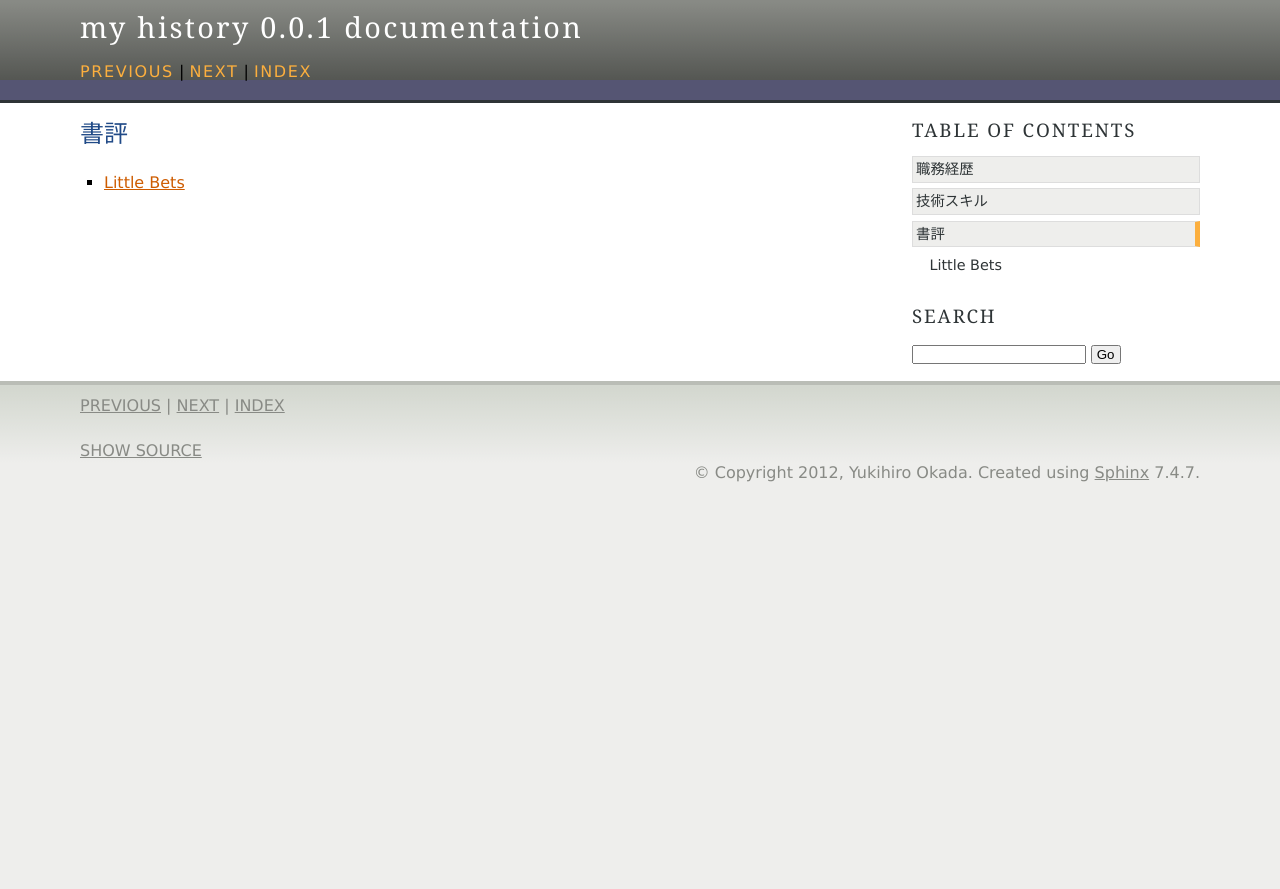
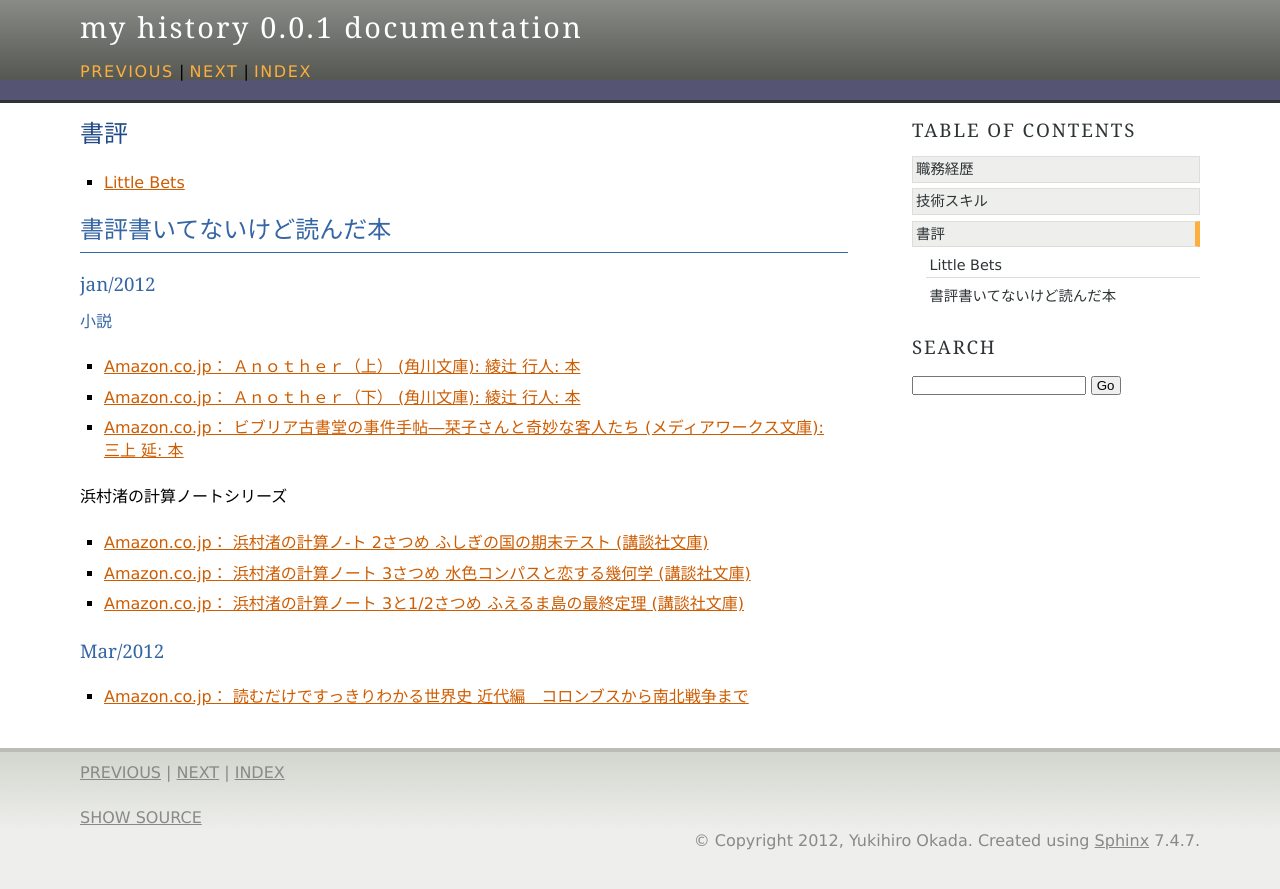
Before and after one commit to yuokada/yuokada.github.com, a Sphinx documentation site: the page built from source/bookreview.rst, in a window 1280 px wide. Shown: the top 889 px of the page. Built offline with Sphinx 7.4.7, drawn with Linux system fonts in a browser that asks for light colours.

Commit message:
Update sphinx page link

```diff
--- a/index.html
+++ b/index.html
@@ -1 +1,2 @@
 <h1>Hello</h1>
+<a href="/build/html/">sphinx page</a>
--- a/source/bookreview.rst
+++ b/source/bookreview.rst
@@ -6,3 +6,27 @@
    :maxdepth: 1
 
    review/little_bets
+
+
+書評書いてないけど読んだ本
+==========================
+
+jan/2012
+--------
+
+小説
+~~~~
+- `Amazon.co.jp： Ａｎｏｔｈｅｒ（上） (角川文庫): 綾辻 行人: 本 <http://www.amazon.co.jp/dp/4041000017/>`_
+- `Amazon.co.jp： Ａｎｏｔｈｅｒ（下） (角川文庫): 綾辻 行人: 本 <http://www.amazon.co.jp/dp/4041000009/>`_
+- `Amazon.co.jp： ビブリア古書堂の事件手帖―栞子さんと奇妙な客人たち (メディアワークス文庫): 三上 延: 本 <http://www.amazon.co.jp/dp/4048704699/>`_
+
+浜村渚の計算ノートシリーズ
+
+- `Amazon.co.jp： 浜村渚の計算ノ-ト 2さつめ ふしぎの国の期末テスト (講談社文庫) <http://www.amazon.co.jp/dp/4062771225/>`_
+- `Amazon.co.jp： 浜村渚の計算ノート 3さつめ 水色コンパスと恋する幾何学 (講談社文庫) <http://www.amazon.co.jp/dp/4062772515/>`_
+- `Amazon.co.jp： 浜村渚の計算ノート 3と1/2さつめ ふえるま島の最終定理 (講談社文庫) <http://www.amazon.co.jp/dp/4062773015/>`_
+
+
+Mar/2012
+--------
+- `Amazon.co.jp： 読むだけですっきりわかる世界史 近代編　コロンブスから南北戦争まで <http://www.amazon.co.jp/dp/4796678158/>`_
--- a/source/review/little_bets.rst
+++ b/source/review/little_bets.rst
@@ -8,4 +8,7 @@ TOC
 
 chap 1
 ~~~~~~
+
 - chapter 1
+- chapter 2
+- chapter 6
```
